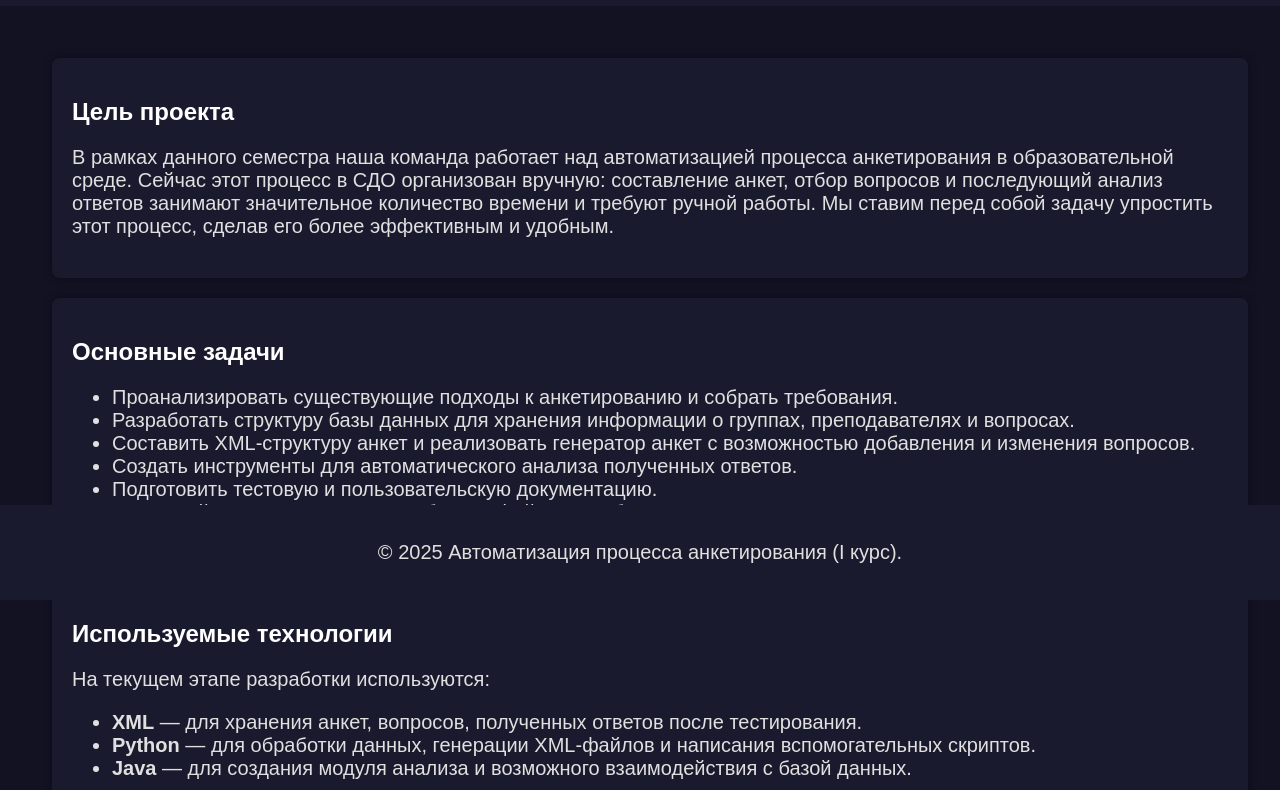
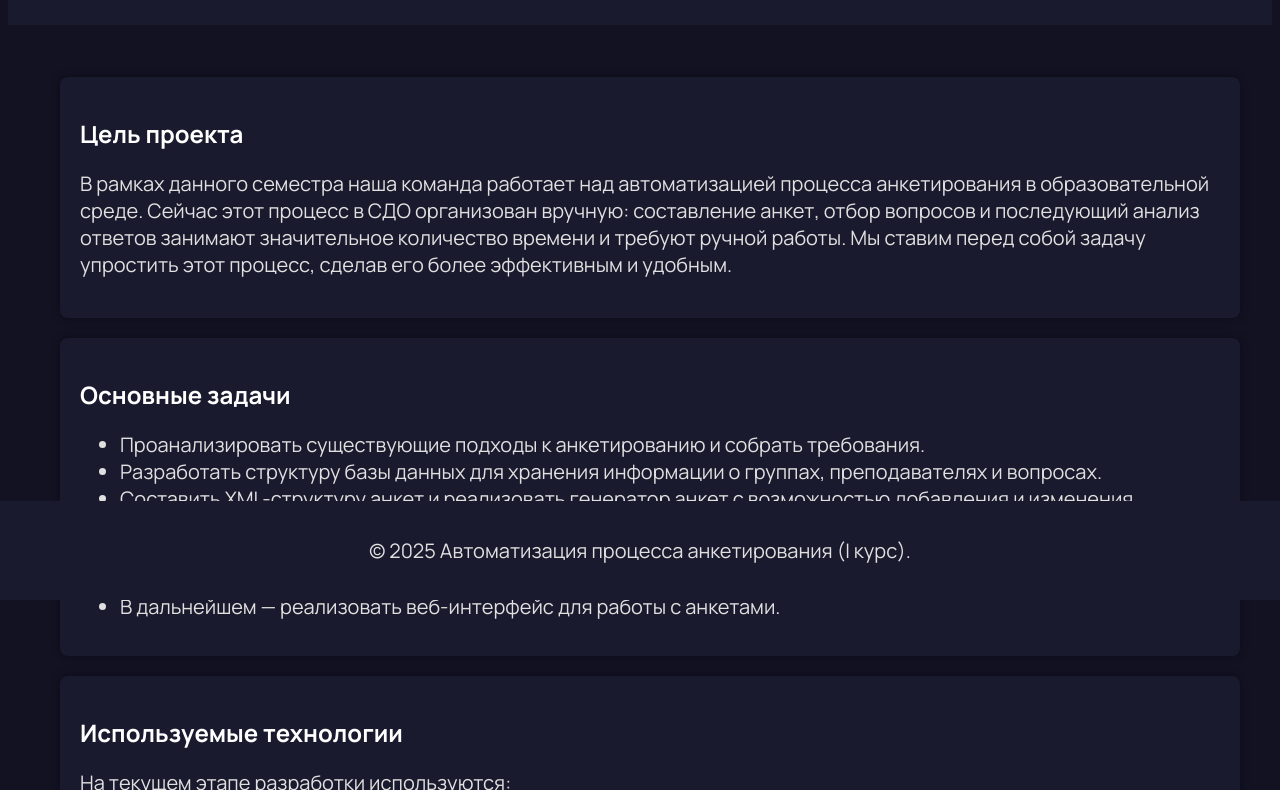
Before and after one commit to BPlama/practice2025-1, a plain HTML site: page site/about.html in a window 1280 px wide. Shown: the part 200-990 px from the top of the page. Drawn offline with Linux system fonts and the light colour scheme.

Commit message:
Изменение шрифта, фикс перекрывающего футера

```diff
--- a/site/about.html
+++ b/site/about.html
@@ -4,6 +4,7 @@
 <meta charset="UTF-8">
 <title>Проектная деятельность</title>
 <link rel="stylesheet" href="css/style.css">
+<link href="https://fonts.googleapis.com/css2?family=Manrope:wght@400;600;700&display=swap" rel="stylesheet">
 </head>
 <body>
 
--- a/site/css/style.css
+++ b/site/css/style.css
@@ -1,15 +1,20 @@
-body {
-  background-color: #121223;
-  color: #e0e0e0;
-  font-family: Arial, sans-serif;
-  margin: 0;
-  padding: 0;
-}
-
 header {
+  font-family: 'Manrope', sans-serif;
   background-color: #1a1a2e;
   color: white;
   padding: 1em;
+}
+
+body {
+  font-family: 'Manrope', sans-serif;
+  background-color: #121223;
+  color: #e0e0e0;
+}
+
+main {
+  padding: 2em;
+  background-color: #121223;
+  padding-bottom: 100px;
 }
 
 h1 {
@@ -61,11 +66,6 @@ section {
   box-shadow: 0 0 8px rgba(0, 0, 0, 0.4);
 }
 
-main {
-  padding: 2em;
-  background-color: #121223;
-}
-
 nav ul {
   list-style: none;
   display: flex;
@@ -83,6 +83,7 @@ nav a:hover {
 }
 
 .fixed-footer {
+  font-family: 'Manrope', sans-serif;
   position: fixed;
   bottom: 0;
   left: 0;
```
Also changed, not shown: site/editor.html (+1 -0 lines), site/index.html (+1 -0 lines), site/journal.html (+1 -0 lines), site/resources.html (+1 -0 lines), site/team.html (+1 -0 lines).
